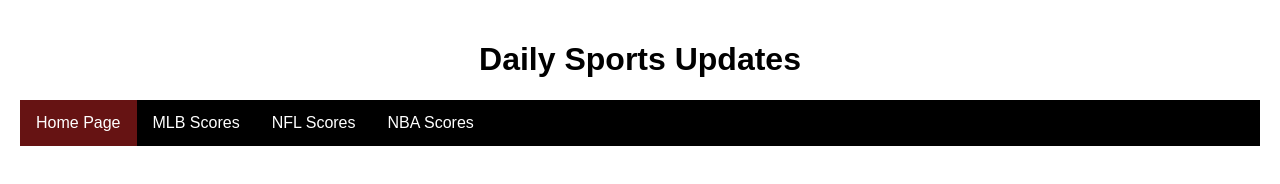
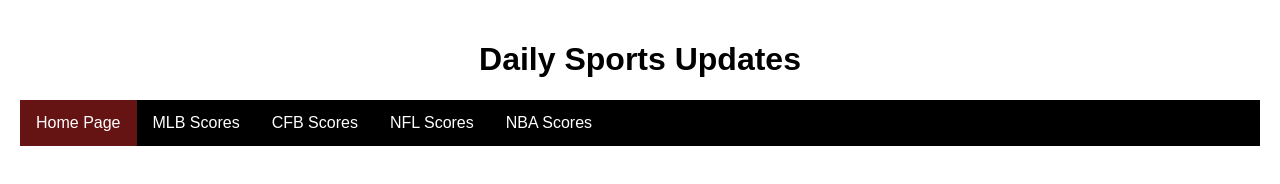
Before and after one commit to Crcav926/SportsScores, a plain HTML site: page index.html in a window 1280 px wide. Drawn offline with nearby package versions, Linux system fonts and the light colour scheme.

Commit message:
Update index.html
added CFB to the nav bar

```diff
--- a/index.html
+++ b/index.html
@@ -13,12 +13,14 @@
                 <ul>
                     <li><a class="active" href="index.html">Home Page</a></li>
                     <li><a href="mlb.html">MLB Scores</a></li>
+                    <li><a href="cfb.html">CFB Scores</a></li>
                     <li><a href="nfl.html">NFL Scores</a></li>
                     <li><a href="nba.html">NBA Scores</a></li>
                 </ul>
           </header>
     </div>
     <div>
+
     </div>
 </body>
 </html>
```
